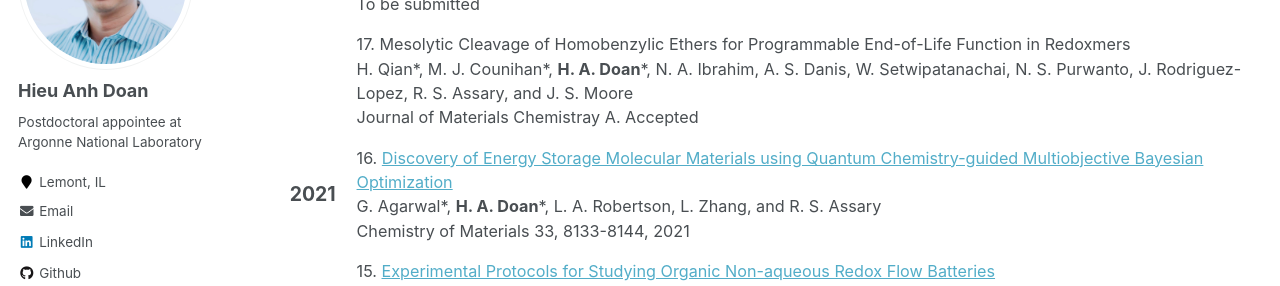
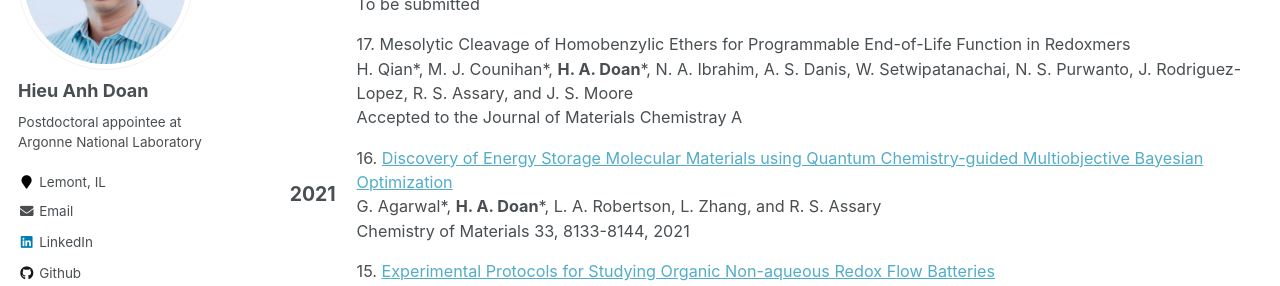
Before and after one commit to hieuadoan/hieuadoan.github.io, a Jekyll site: the page built from _pages/publications.html, in a window 1280 px wide and 900 px high. Shown: the part 225-511 px from the top of the window. Built offline with Jekyll 4.4.1, drawn with Linux system fonts in a browser that asks for light colours; some web fonts are replaced.

Commit message:
minnor change

```diff
--- a/_pages/publications.html
+++ b/_pages/publications.html
@@ -48,7 +48,7 @@ author_profile: true
 				H. Qian*, M. J. Counihan*, <b>H. A. Doan</b>*, N. A. Ibrahim, A. S. Danis,
 				W. Setwipatanachai, N. S. Purwanto, J. Rodriguez-Lopez, R. S. Assary, and J. S. Moore
 			</span><br />
-			<span class="venuetype"></span><span class="venue"> Journal of Materials Chemistray A. Accepted</span>
+			<span class="venuetype"></span><span class="venue"> Accepted to the Journal of Materials Chemistray A</span>
 			<br />
 			<span class="links">
 			</span>
```
